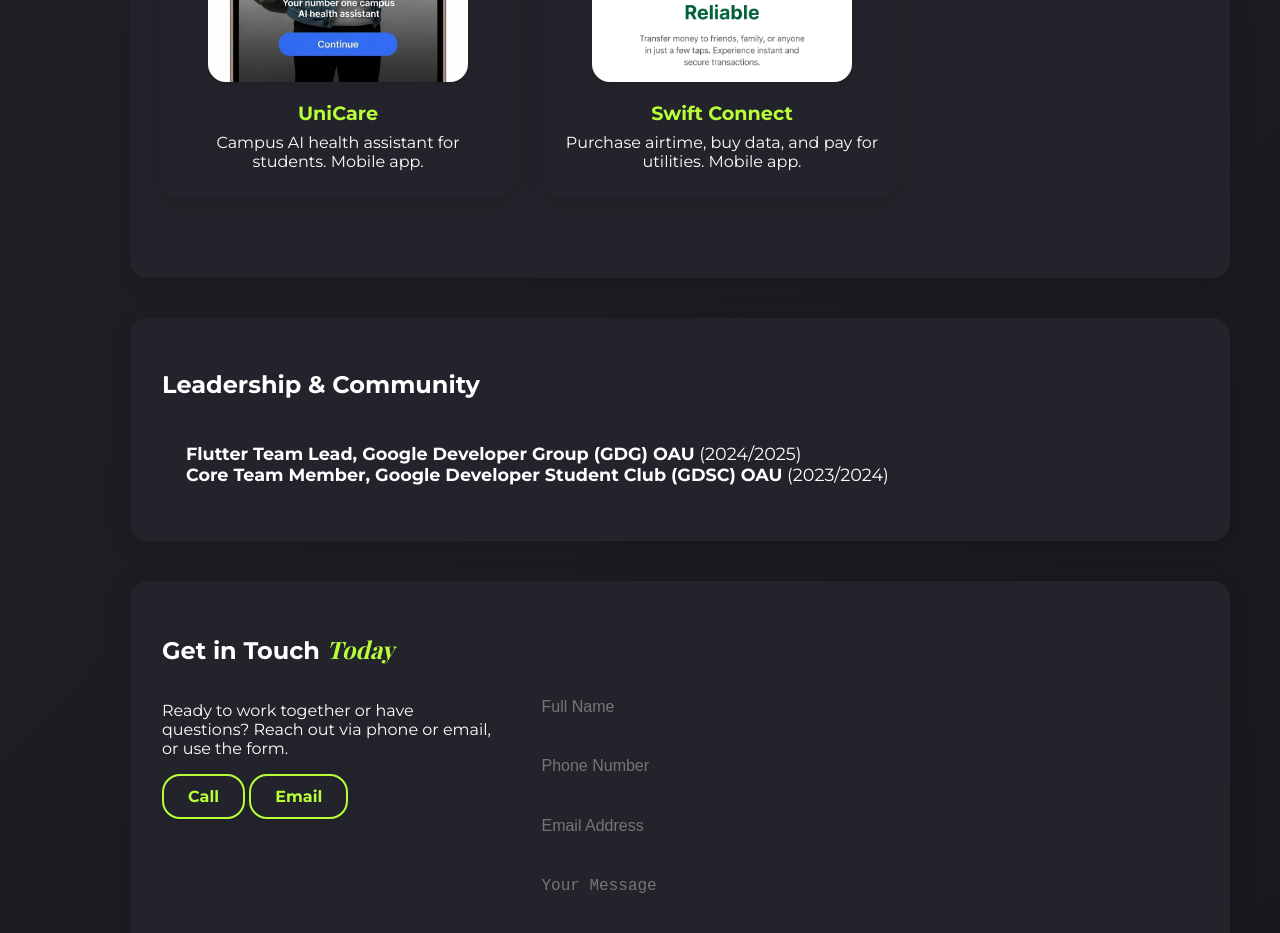
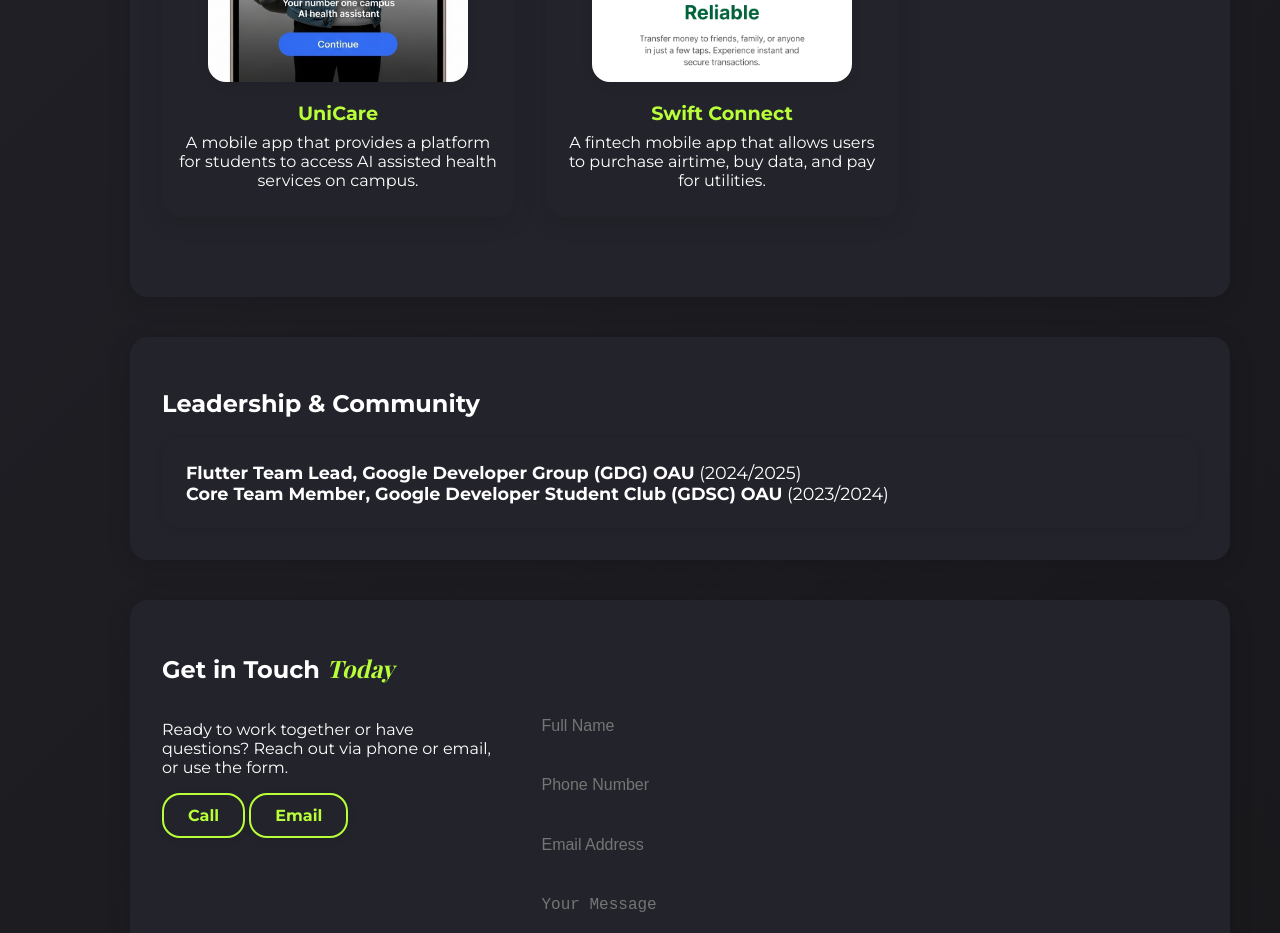
Before and after one commit to Bimcodes/my_portfolio, a plain HTML site: page index.html in a window 1280 px wide. Shown: the part 1620-2553 px from the top of the page. Drawn offline with nearby package versions, Linux system fonts and the light colour scheme.

Commit message:
Changed project description

```diff
--- a/index.html
+++ b/index.html
@@ -63,7 +63,7 @@
           <img src="unicare.png" alt="UniCare">
           <div class="project-info">
             <h3>UniCare</h3>
-            <p>Campus AI health assistant for students. Mobile app.</p>
+            <p>A mobile app that provides a platform for students to access AI assisted health services on campus.</p>
             <!-- <a href="#" class="btn btn-secondary">View Project</a> -->
           </div>
         </div>
@@ -71,7 +71,7 @@
           <img src="swift_main.png" alt="Swift Connect">
           <div class="project-info">
             <h3>Swift Connect</h3>
-            <p>Purchase airtime, buy data, and pay for utilities. Mobile app.</p>
+            <p>A fintech mobile app that allows users to purchase airtime, buy data, and pay for utilities.</p>
             <!-- <a href="#" class="btn btn-secondary">View Project</a> -->
           </div>
         </div>
```
